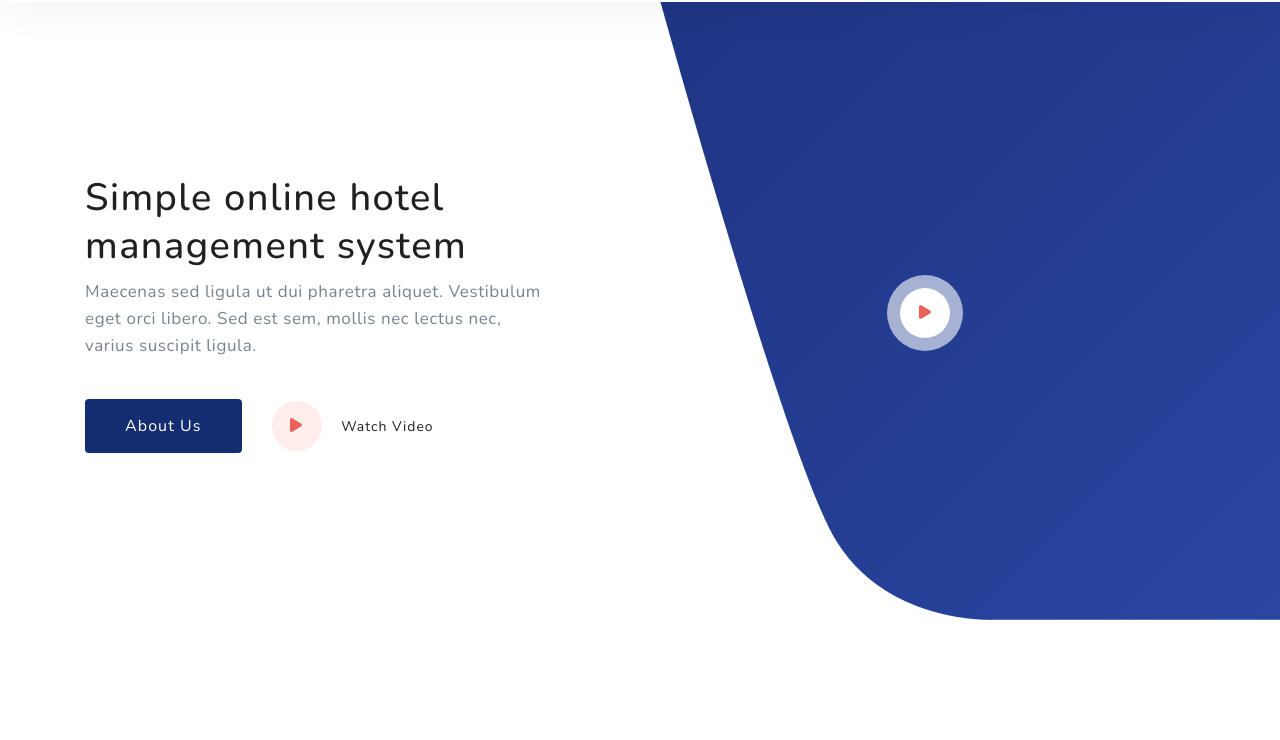
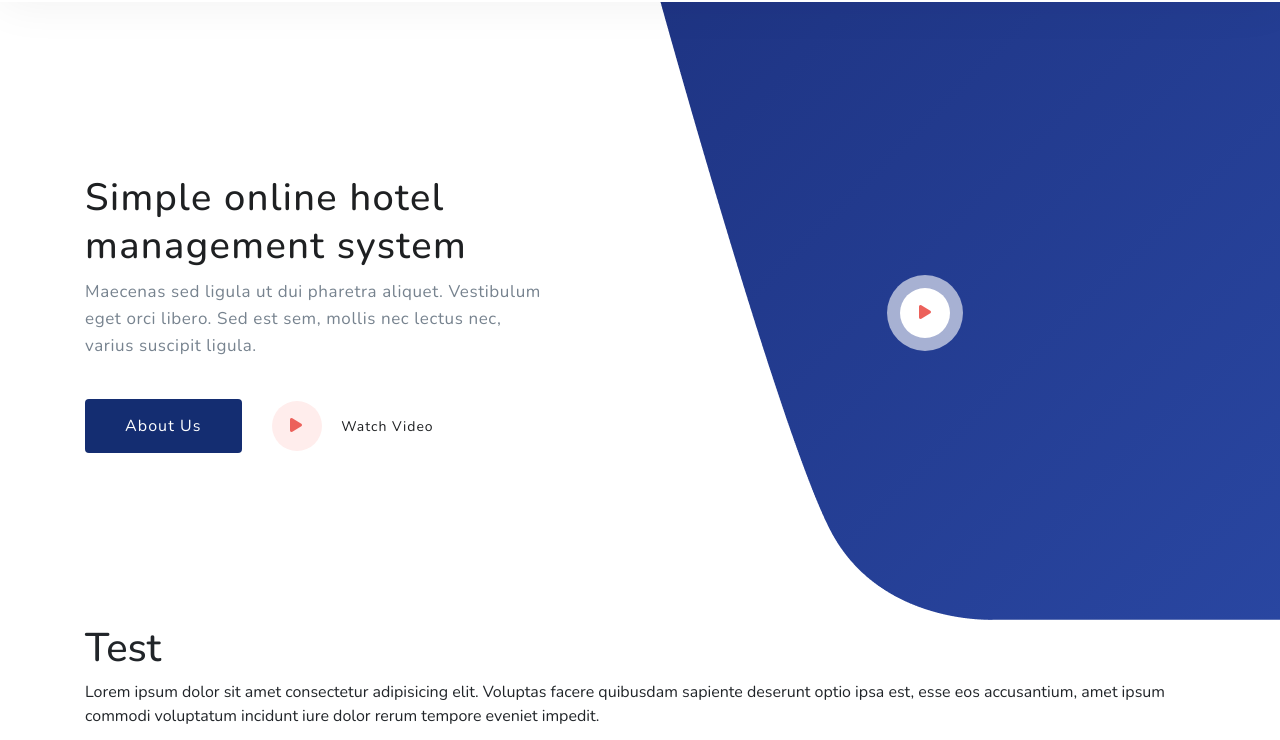
Before and after one commit to DevHikmat/StartUp, a plain HTML site: page index.html in a window 1280 px wide. Shown: the part 60-800 px from the top of the page. Drawn offline with nearby package versions, Linux system fonts and the light colour scheme; a small style sheet from the web is missing.

Commit message:
Test section qo'shildi

```diff
--- a/index.html
+++ b/index.html
@@ -136,6 +136,22 @@
         </div>
       </div>
     </header>
+
+    <section class="test">
+      <div class="container">
+        <div class="row">
+          <div class="col-12">
+            <h1>Test</h1>
+            <p>
+              Lorem ipsum dolor sit amet consectetur adipisicing elit. Voluptas
+              facere quibusdam sapiente deserunt optio ipsa est, esse eos
+              accusantium, amet ipsum commodi voluptatum incidunt iure dolor
+              rerum tempore eveniet impedit.
+            </p>
+          </div>
+        </div>
+      </div>
+    </section>
 
     <section class="hero">
       <div class="container">
```
